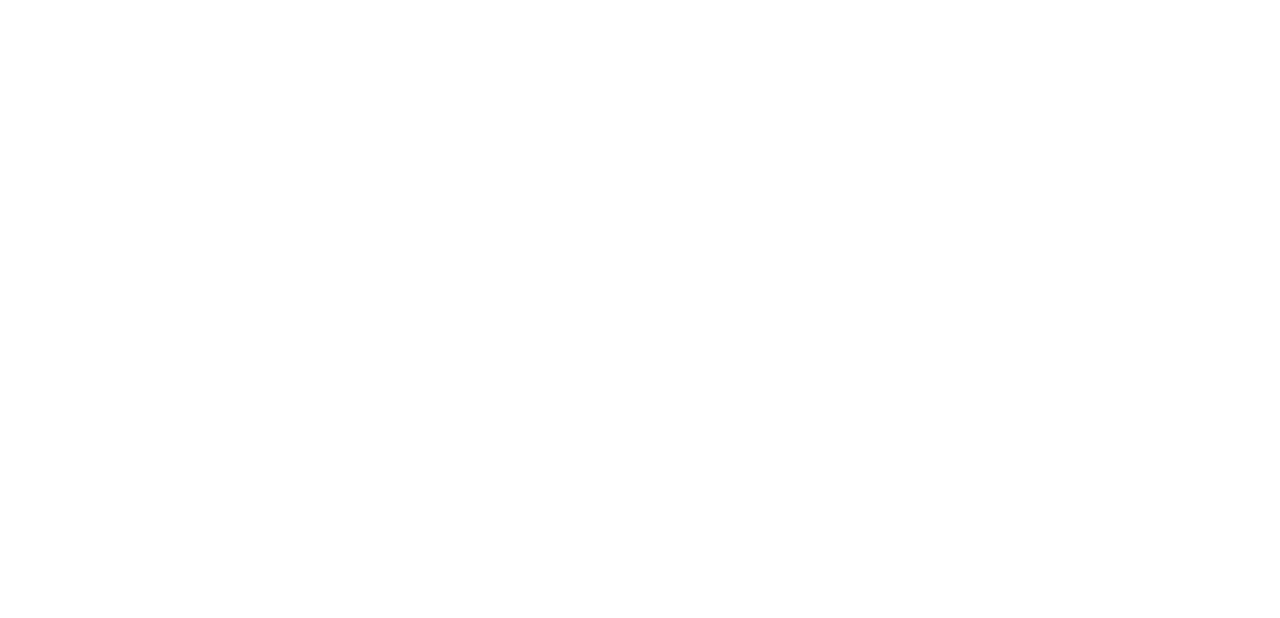
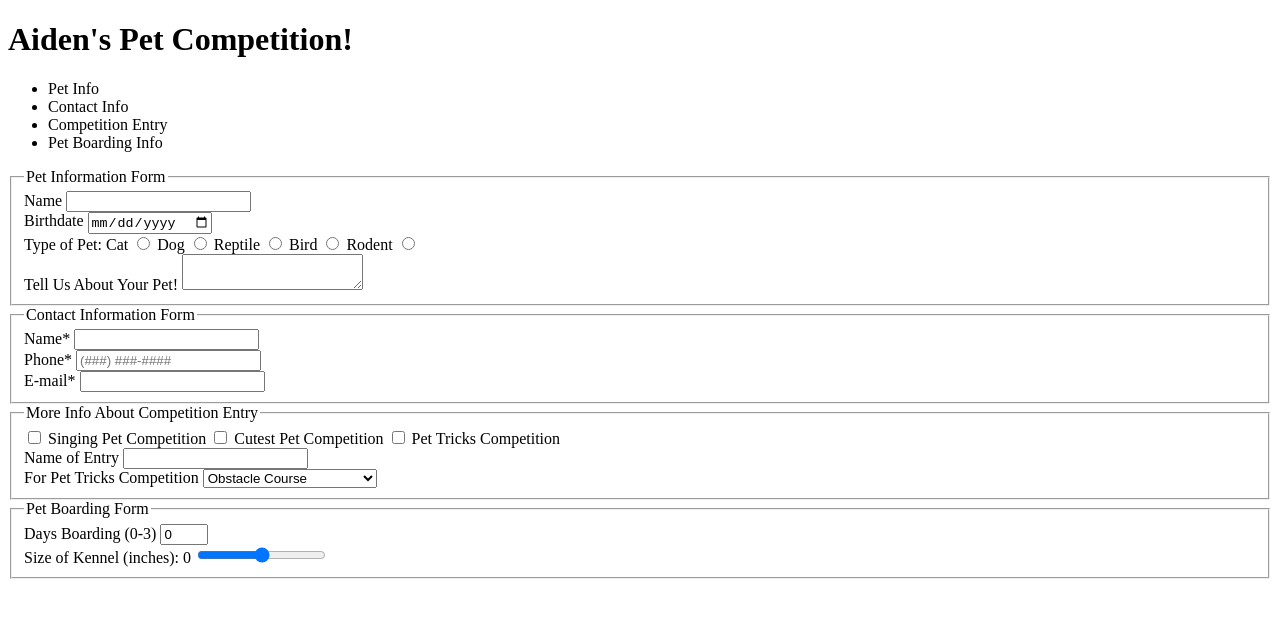
Before and after one commit to AidenEyre/Pet_Competition, a plain HTML site: page index.html in a window 1280 px wide. Drawn offline with Linux system fonts and the light colour scheme.

Commit message:
Added all html information.
Form info, nav info, and header.

```diff
--- a/index.html
+++ b/index.html
@@ -14,9 +14,145 @@
     <meta charset="utf-8" />
     <meta name="viewport" content="width=device-width, initial-scale=1" />
     <title>Pet Competition</title>
+    <link href="styles.css" rel="stylesheet" />
   </head>
 
   <body>
+    <header>
+      <h1>Aiden's Pet Competition!</h1>
+    </header>
 
+    <nav>
+      <ul>
+        <li>Pet Info</li>
+        <li>Contact Info</li>
+        <li>Competition Entry</li>
+        <li>Pet Boarding Info</li>
+      </ul>
+    </nav>
+
+    <form action="">
+      <fieldset id="petInfo">
+        <legend>Pet Information Form</legend>
+        <div class="formRow">
+          <label for="petName">Name</label>
+          <input name="petName" id="petName" type="text" />
+        </div>
+
+        <div class="formRow">
+          <label for="petBday">Birthdate</label>
+          <input name="petBday" id="petBday" type="date" />
+        </div>
+
+        <div class="formRow">
+          <label>Type of Pet:</label>
+          <label for="isCat">Cat</label>
+          <input name="petType" id="isCat" type="radio" />
+
+          <label for="isDog">Dog</label>
+          <input name="petType" id="isDog" type="radio" />
+
+          <label for="isReptile">Reptile</label>
+          <input name="petType" id="isReptile" type="radio" />
+
+          <label for="isBird">Bird</label>
+          <input name="petType" id="isBird" type="radio" />
+
+          <label for="isRodent">Rodent</label>
+          <input name="petType" id="isRodent" type="radio" />
+        </div>
+
+        <div class="formRow">
+          <label for="petBio">Tell Us About Your Pet!</label>
+          <textarea name="petBio" id="petBio"></textarea>
+        </div>
+      </fieldset>
+
+      <fieldset id="contactInfo">
+        <legend>Contact Information Form</legend>
+
+        <div class="formRow">
+          <label for="ownerName">Name*</label>
+          <input name="ownerName" id="ownerName" type="text" required />
+        </div>
+
+        <div class="formRow">
+          <label for="ownerPhone">Phone*</label>
+          <input
+            name="ownerPhone"
+            id="ownerPhone"
+            type="tel"
+            placeholder="(###) ###-####"
+            pattern="^\d{10}$|^(\(\d{3}\)\s*)?\d{3}[\s-]?\d{4}$"
+            required
+          />
+        </div>
+
+        <div class="formRow">
+          <label for="ownerEmail">E-mail*</label>
+          <input name="ownerEmail" id="ownerEmail" type="email" required />
+        </div>
+      </fieldset>
+
+      <fieldset id="compEntry">
+        <legend>More Info About Competition Entry</legend>
+
+        <div class="formRow">
+          <input name="singingPetComp" id="singingPetComp" type="checkbox" />
+          <label for="singingPetComp">Singing Pet Competition</label>
+
+          <input name="cutestPetComp" id="cutestPetComp" type="checkbox" />
+          <label for="cutestPetComp">Cutest Pet Competition</label>
+
+          <input name="petTricksComp" id="petTricksComp" type="checkbox" />
+          <label for="petTricksComp">Pet Tricks Competition</label>
+        </div>
+
+        <div class="formRow">
+          <label for="entryName">Name of Entry</label>
+          <input name="entryName" id="entryName" type="text" />
+        </div>
+
+        <div class="formRow">
+          <label for="tricks">For Pet Tricks Competition</label>
+          <select name="tricks" id="tricks">
+            <option value="obstacleCourse">Obstacle Course</option>
+            <option value="catchingTricks">frisbee/ball/other catching</option>
+            <option value="noItemTricks">roll over/play dead</option>
+            <option value="other">Other</option>
+          </select>
+        </div>
+      </fieldset>
+
+      <fieldset id="boarding">
+        <legend>Pet Boarding Form</legend>
+
+        <div class="formRow">
+          <label for="daysBoarding">Days Boarding (0-3)</label>
+          <input
+            name="daysBoarding"
+            id="daysBoarding"
+            type="number"
+            value="0"
+            step="1"
+            min="0"
+            max="3"
+          />
+        </div>
+
+        <div class="formRow">
+          <label for="kennelSize">Size of Kennel (inches): 0</label>
+          <input
+            name="kennelSize"
+            id="kennelSize"
+            type="range"
+            value="24"
+            step="8"
+            min="0"
+            max="48"
+          />
+        </div>
+      </fieldset>
+    </form>
   </body>
 </html>
```
Also changed, not shown: styles.css (added).
